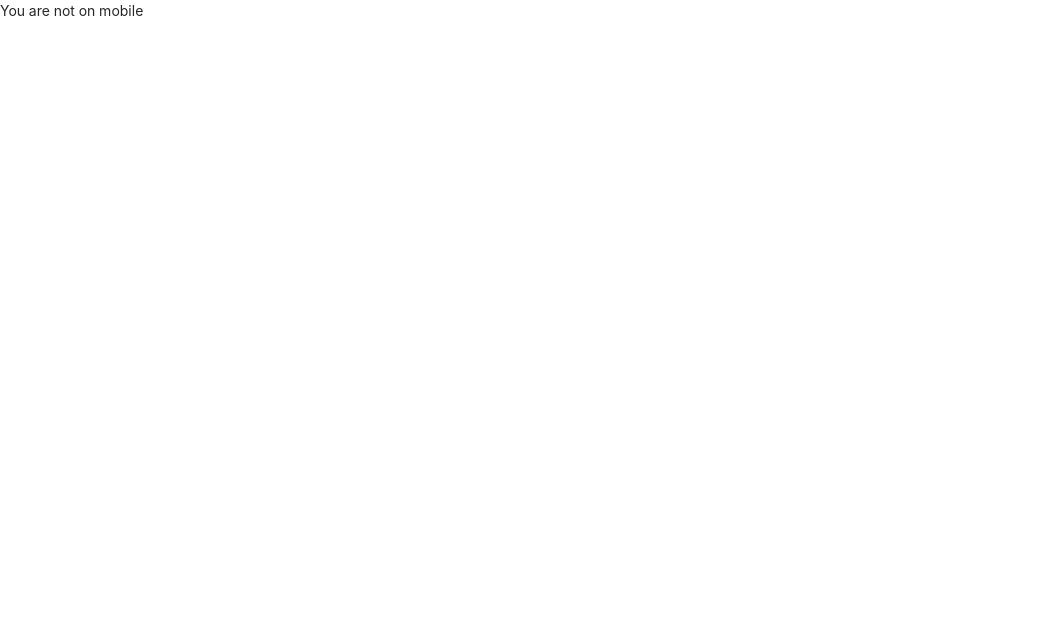
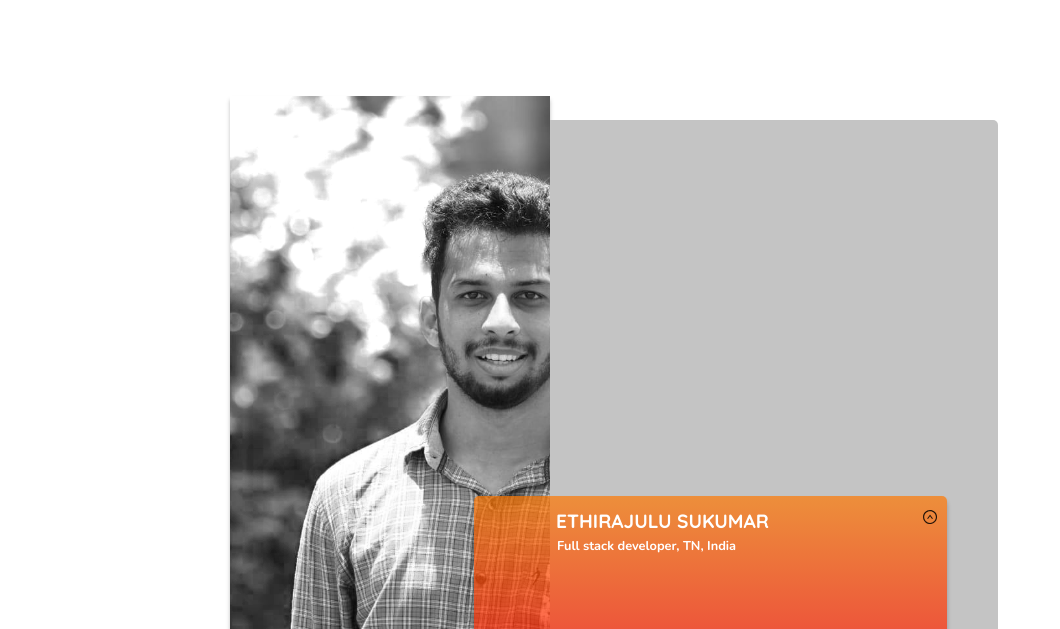
Before and after one commit to Ethirajulu/ethirajulu-profile, a Gatsby site: page / in a window 1280 px wide. Shown: the top 629 px of the page, without its empty margins (0-1060 px from the left). Built offline with nearby package versions, Linux system fonts and the light colour scheme; Gatsby itself is replaced by a stand-in of ours.

Commit message:
Height animation smoothened

```diff
--- a/src/pages/index.tsx
+++ b/src/pages/index.tsx
@@ -4,7 +4,8 @@ import { graphql, PageProps, useStaticQuery } from "gatsby"
 import { Col, message, Row, Space } from "antd"
 import { DownCircleOutlined, UpCircleOutlined } from "@ant-design/icons"
 import styled from "styled-components"
-import { AnimatePresence, motion } from "framer-motion"
+import { motion } from "framer-motion"
+import Img from "gatsby-image"
 import MediaImage from "../components/MediaImage"
 
 import SEO from "../components/seo"
@@ -23,9 +24,15 @@ const Home: FC<PageProps> = () => {
     return <div>Picture not found</div>
   }
 
-  const cardVariants = {
-    open: { height: "35vh" },
-    close: { height: "20vh" },
+  const aboutVariants = {
+    open: {
+      height: "auto",
+      opacity: 1,
+    },
+    close: {
+      height: "0px",
+      opacity: 0,
+    },
   }
 
   return (
@@ -33,15 +40,52 @@ const Home: FC<PageProps> = () => {
       {screen.xs ? (
         <BackgroundImageStyled fluid={images.profile_pic.childImageSharp.fluid}>
           <SEO title="Home" />
-          <Card
-            animate={isOpen ? "open" : "close"}
-            variants={cardVariants}
-            transition={{ duration: 0.5 }}
-          >
+          <Card>
             <CardContent>
               <Row>
                 <Col span={22}>
+                  <Name isXs>ETHIRAJULU SUKUMAR</Name>
+                  <Occupation isXs>Full stack developer, TN, India</Occupation>
+                </Col>
+                <IconCol isXs span={2}>
+                  {!isOpen ? (
+                    <UpIcon isXs onClick={() => setIsOpen(true)} />
+                  ) : (
+                    <DownIcon isXs onClick={() => setIsOpen(false)} />
+                  )}
+                </IconCol>
+              </Row>
+              <About
+                isXs
+                animate={isOpen ? "open" : "close"}
+                variants={aboutVariants}
+                transition={{ duration: 0.5 }}
+              >
+                I am a full stack web developer with 5+ years of experience in
+                developing high preferment and user friendly web and mobile
+                applications.
+              </About>
+              <MediaHolder isXs>
+                <Space size={50}>
+                  <LinkedIn isXs image={linkedIn} iconOf="linkedIn" />
+                  <Github isXs image={github} iconOf="github" />
+                </Space>
+              </MediaHolder>
+            </CardContent>
+          </Card>
+        </BackgroundImageStyled>
+      ) : (
+        <Container>
+          <Col span={10}>
+            <ImgDesk fluid={images.profile_pic.childImageSharp.fluid} />
+          </Col>
+          <Col span={14}>
+            <GreyContainer />
+            <GradientContainer>
+              <AboutRowDesk>
+                <Col span={22}>
                   <Name>ETHIRAJULU SUKUMAR</Name>
+                  <Occupation>Full stack developer, TN, India</Occupation>
                 </Col>
                 <IconCol span={2}>
                   {!isOpen ? (
@@ -50,32 +94,16 @@ const Home: FC<PageProps> = () => {
                     <DownIcon onClick={() => setIsOpen(false)} />
                   )}
                 </IconCol>
-              </Row>
-              <Occupation>Full stack developer, TN, India</Occupation>
-              <AnimatePresence>
-                {isOpen && (
-                  <About
-                    initial={{ opacity: 0 }}
-                    animate={{ opacity: 1 }}
-                    exit={{ opacity: 0 }}
-                  >
-                    I am a full stack web developer with 5+ years of experience
-                    in developing high preferment and user friendly web and
-                    mobile applications.
-                  </About>
-                )}
-              </AnimatePresence>
+              </AboutRowDesk>
               <MediaHolder>
-                <Space size={50}>
+                <Space size={40}>
                   <LinkedIn image={linkedIn} iconOf="linkedIn" />
                   <Github image={github} iconOf="github" />
                 </Space>
               </MediaHolder>
-            </CardContent>
-          </Card>
-        </BackgroundImageStyled>
-      ) : (
-        <p>You are not on mobile</p>
+            </GradientContainer>
+          </Col>
+        </Container>
       )}
     </>
   )
@@ -105,9 +133,8 @@ const BackgroundImageStyled = styled(BackgroundImage)`
 
 const Card = styled(motion.div)`
   position: absolute;
-  height: 20vh;
   width: 100vw;
-  bottom: 20px;
+  bottom: 3vh;
 `
 
 const CardContent = styled.div`
@@ -120,11 +147,12 @@ const CardContent = styled.div`
   );
   border-radius: 5px;
   box-shadow: 0px 4px 4px rgba(0, 0, 0, 0.25);
+  padding-bottom: 10px;
 `
-const Name = styled.p`
+const Name = styled.p<{ isXs?: boolean }>`
   padding-top: 10px;
-  padding-left: 13px;
-  font-size: 17px;
+  padding-left: ${props => (props.isXs ? "13px" : "19%")};
+  font-size: ${props => (props.isXs ? "5vw" : "1.5vw")};
   font-family: "Quicksand", sans-serif;
   color: white;
   margin: 0px;
@@ -132,36 +160,36 @@ const Name = styled.p`
 
 const IconCol = styled(Col)`
   text-align: right;
-  padding-right: 5px;
-  padding-top: 1px;
+  padding-right: ${props => (props.isXs ? "10px" : "10px")};
+  padding-top: ${props => (props.isXs ? "2px" : "10px")};
 `
 
 const UpIcon = styled(UpCircleOutlined)`
-  font-size: 15px;
+  font-size: ${props => (props.isXs ? "3vw" : "1.1vw")}; ;
 `
 
 const DownIcon = styled(DownCircleOutlined)`
-  font-size: 15px;
+  font-size: ${props => (props.isXs ? "4vw" : "1.3vw")}; ;
 `
 
-const Occupation = styled.p`
+const Occupation = styled.p<{ isXs?: boolean }>`
   font-family: "Nunito", sans-serif;
-  font-size: 12px;
+  font-size: ${props => (props.isXs ? "3vw" : "1vw")};
   color: white;
-  padding-left: 13px;
+  padding-left: ${props => (props.isXs ? "14px" : "19.2%")};
 `
 
 const About = styled(motion.p)`
   font-family: "Montserrat", sans-serif;
+  font-size: 4vw;
   padding-left: 15px;
   padding-right: 15px;
   color: white;
 `
 
-const MediaHolder = styled.div`
-  position: absolute;
-  bottom: 1vh;
-  left: 35vw;
+const MediaHolder = styled.div<{ isXs?: boolean }>`
+  display: flex;
+  justify-content: center;
 `
 
 const LinkedIn = styled(MediaImage)`
@@ -172,4 +200,42 @@ const Github = styled(MediaImage)`
   border-radius: 50%;
 `
 
+const Container = styled(Row)`
+  height: 100%;
+  padding-top: 12vh;
+  padding-bottom: 9vh;
+  padding-left: 18vw;
+  padding-right: 22vw;
+`
+const ImgDesk = styled(Img)`
+  height: 100%;
+  box-shadow: 0px 4px 4px rgba(0, 0, 0, 0.25);
+`
+const GreyContainer = styled(Row)`
+  height: 67vh;
+  margin-top: 3vh;
+  background-color: #c4c4c4;
+  border-top-right-radius: 5px;
+`
+
+const GradientContainer = styled(Row)`
+  position: absolute;
+  height: 25vh;
+  /* height: 59vh; */
+  bottom: 4vh;
+  width: 37vw;
+  right: 4vw;
+  background-image: linear-gradient(
+    rgba(255, 120, 0, 0.7),
+    rgba(255, 0, 0, 0.7)
+  );
+  border-radius: 5px;
+  box-shadow: 0px 4px 4px rgba(0, 0, 0, 0.25);
+  z-index: 5;
+`
+const AboutRowDesk = styled(Row)`
+  width: 100%;
+  height: 10vh;
+`
+
 export default Home
```
